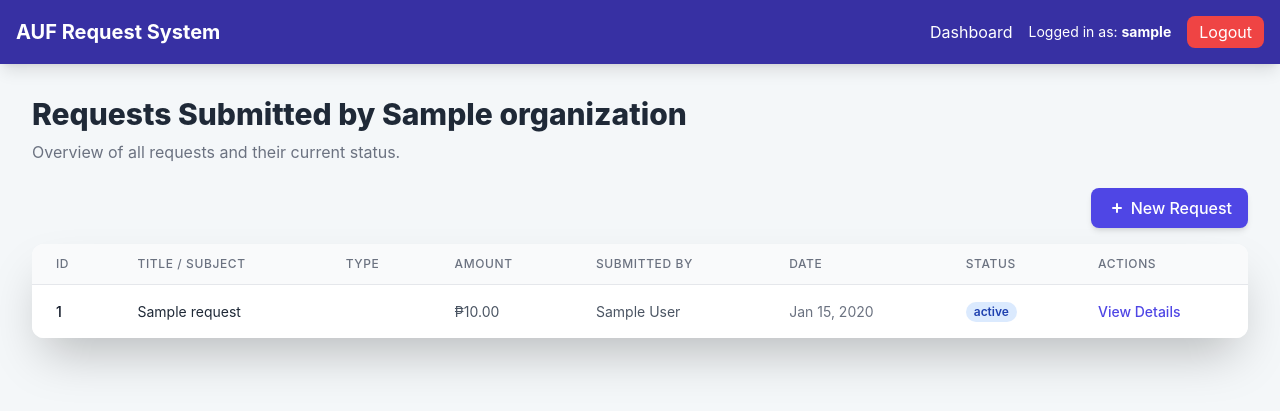
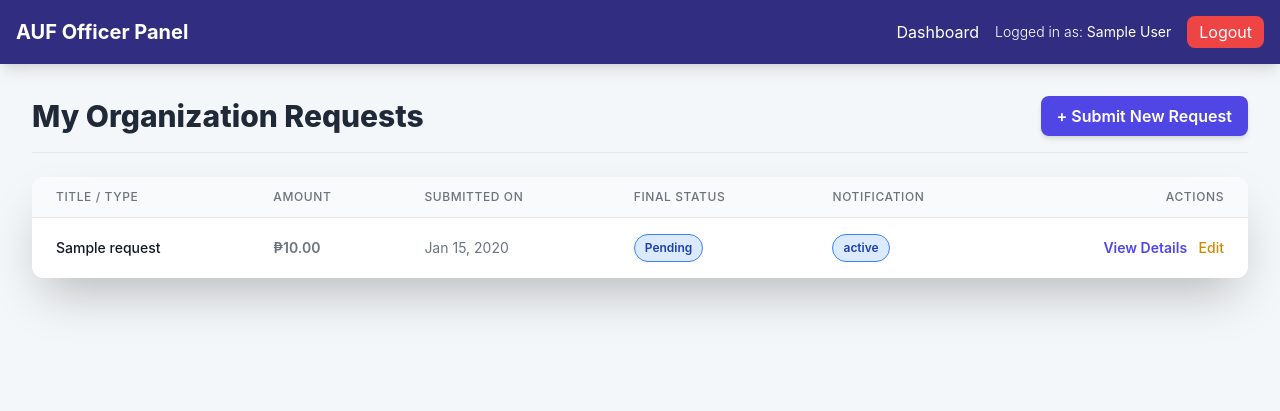
Before and after one commit to KurtSarmiento/auf-requests-system, a PHP site: page /request_list.php in a window 1280 px wide. Shown: the top 411 px of the page. Run offline with PHP 8.4, Linux system fonts and the light colour scheme; the visitor is signed in with stand-in values (Sample User, id 1); tables that the repository leaves empty or names only in its code hold one stand-in row (values such as "Sample post"); some libraries are stand-ins or nearby versions.

Commit message:
Enhance request list page with role-based access control, improved status display, and error handling for database queries

```diff
--- a/request_list.php
+++ b/request_list.php
@@ -2,84 +2,73 @@
 // Initialize the session
 session_start();
 
-// Check if the user is logged in. If not, redirect to login page.
-if (!isset($_SESSION["loggedin"]) || $_SESSION["loggedin"] !== true) {
+// Check if the user is logged in, if not then redirect to login page
+if (!isset($_SESSION["loggedin"]) || $_SESSION["loggedin"] !== true || $_SESSION["role"] !== 'Officer') {
     header("location: login.php");
     exit;
 }
 
-// Include database connection
 require_once "db_config.php";
 
-// Get user and organization info from session
-$current_org_id = $_SESSION["org_id"];
-$current_org_name = "";
+$user_id = $_SESSION["user_id"];
+$org_id = $_SESSION["org_id"];
+$requests = [];
+$error_message = "";
 
 // Function to determine CSS class for status pill
 function get_status_class($status) {
     switch ($status) {
         case 'Approved':
-            return 'bg-green-100 text-green-800';
+            return 'bg-green-100 text-green-800 border-green-500';
         case 'Rejected':
-            return 'bg-red-100 text-red-800';
-        case 'Under Review':
-            return 'bg-yellow-100 text-yellow-800';
+            return 'bg-red-100 text-red-800 border-red-500';
+        case 'Awaiting AFO Approval':
+            return 'bg-yellow-100 text-yellow-800 border-yellow-500';
+        case 'Budget Available':
+            return 'bg-purple-100 text-purple-800 border-purple-500 font-bold';
         case 'Pending':
         default:
-            return 'bg-blue-100 text-blue-800';
+            return 'bg-blue-100 text-blue-800 border-blue-500';
     }
 }
 
-// Fetch Organization Name for display
-$sql_org = "SELECT org_name FROM organizations WHERE org_id = ?";
-if ($stmt_org = mysqli_prepare($link, $sql_org)) {
-    mysqli_stmt_bind_param($stmt_org, "i", $param_org_id);
-    $param_org_id = $current_org_id;
-    if (mysqli_stmt_execute($stmt_org)) {
-        mysqli_stmt_bind_result($stmt_org, $org_name_result);
-        if (mysqli_stmt_fetch($stmt_org)) {
-            $current_org_name = $org_name_result;
-        }
-    }
-    mysqli_stmt_close($stmt_org);
-}
-
-
-// Prepare the SQL statement to fetch all requests for the organization
+// Prepare the SQL query to select all requests submitted by this officer's organization
+// Note: We are now checking the user's organization ID and displaying the final_status.
 $sql = "
     SELECT
         r.request_id,
         r.title,
         r.type,
         r.amount,
-        r.status,
         r.date_submitted,
-        u.full_name AS submitted_by
+        r.final_status,
+        r.notification_status
     FROM
         requests r
     JOIN
         users u ON r.user_id = u.user_id
     WHERE
         u.org_id = ?
-    ORDER BY
-        r.date_submitted DESC
+    ORDER BY r.date_submitted DESC
 ";
 
-$requests = [];
-
+// Line 70 (The fix is in the SQL above, but the execution starts here)
 if ($stmt = mysqli_prepare($link, $sql)) {
-    // Bind organization ID parameter
-    mysqli_stmt_bind_param($stmt, "i", $param_org_id);
-    $param_org_id = $current_org_id;
+    // Bind parameters: 'i' for integer (org_id)
+    mysqli_stmt_bind_param($stmt, "i", $org_id);
 
     if (mysqli_stmt_execute($stmt)) {
         $result = mysqli_stmt_get_result($stmt);
-        // Fetch all results into an array
+        if (mysqli_num_rows($result) > 0) {
             $requests = mysqli_fetch_all($result, MYSQLI_ASSOC);
+        }
     } else {
-        echo "ERROR: Could not execute query: " . mysqli_error($link);
+        $error_message = "ERROR: Could not execute query. " . mysqli_error($link);
     }
+
     mysqli_stmt_close($stmt);
+} else {
+    $error_message = "ERROR: Could not prepare statement. " . mysqli_error($link);
 }
 
 // Close connection
@@ -96,110 +85,99 @@ mysqli_close($link);
     <script src="https://cdn.tailwindcss.com"></script>
     <style>
         body { font-family: 'Inter', sans-serif; background-color: #f4f7f9; }
-        /* Responsive table styling for smaller screens */
-        @media screen and (max-width: 768px) {
-            .table-responsive thead { display: none; }
-            .table-responsive tr {
-                display: block;
-                margin-bottom: 0.75rem;
-                border-bottom: 2px solid #e5e7eb; /* light gray */
-            }
-            .table-responsive td {
-                display: block;
-                text-align: right;
-                padding: 0.5rem 1rem;
-                position: relative;
-                font-size: 0.9rem;
-            }
-            .table-responsive td::before {
-                content: attr(data-label);
-                position: absolute;
-                left: 1rem;
+        .status-pill {
+            padding: 4px 10px;
+            border-radius: 9999px;
+            font-size: 0.75rem;
             font-weight: 600;
-                width: 50%;
-                text-align: left;
-                color: #4b5563; /* gray-700 */
-            }
+            border: 1px solid;
+            display: inline-block;
         }
     </style>
 </head>
 <body class="min-h-screen">
 
-    <!-- Navigation Bar (Simple) -->
-    <div class="bg-indigo-800 text-white p-4 shadow-lg flex justify-between items-center">
-        <h1 class="text-xl font-bold">AUF Request System</h1>
+    <!-- Navigation Bar -->
+    <div class="bg-indigo-900 text-white p-4 shadow-lg flex justify-between items-center">
+        <h1 class="text-xl font-bold">AUF Officer Panel</h1>
         <div class="flex items-center space-x-4">
             <a href="dashboard.php" class="hover:text-indigo-200 transition duration-150">Dashboard</a>
-            <span class="text-sm">Logged in as: <b><?php echo htmlspecialchars($_SESSION["username"]); ?></b></span>
+            <span class="text-sm font-light">
+                Logged in as: <b><?php echo htmlspecialchars($_SESSION["full_name"]); ?></b>
+            </span>
             <a href="logout.php" class="bg-red-500 hover:bg-red-600 text-white px-3 py-1 rounded-lg transition duration-150">Logout</a>
         </div>
     </div>
 
     <div class="container mx-auto p-4 sm:p-8">
-        <h2 class="text-3xl font-extrabold text-gray-800 mb-2">Requests Submitted by <?php echo htmlspecialchars($current_org_name); ?></h2>
-        <p class="text-gray-500 mb-6">Overview of all requests and their current status.</p>
-
-        <div class="flex justify-end mb-4">
-            <a href="request_create.php" class="inline-flex items-center bg-indigo-600 hover:bg-indigo-700 text-white font-medium px-4 py-2 rounded-lg transition duration-150 shadow-md">
-                <!-- Plus icon using SVG -->
-                <svg xmlns="http://www.w3.org/2000/svg" class="h-5 w-5 mr-1" viewBox="0 0 20 20" fill="currentColor">
-                    <path fill-rule="evenodd" d="M10 5a1 1 0 011 1v3h3a1 1 0 110 2h-3v3a1 1 0 11-2 0v-3H6a1 1 0 110-2h3V6a1 1 0 011-1z" clip-rule="evenodd" />
-                </svg>
-                New Request
+        <div class="flex justify-between items-center mb-6 border-b pb-4">
+            <h2 class="text-3xl font-extrabold text-gray-800">My Organization Requests</h2>
+            <a href="create_request.php" class="bg-indigo-600 hover:bg-indigo-700 text-white px-4 py-2 rounded-lg font-semibold shadow-md transition duration-150">
+                + Submit New Request
             </a>
         </div>
 
-        <!-- Requests Table -->
+        <?php if ($error_message): ?>
+            <div class="bg-red-100 border-l-4 border-red-500 text-red-700 p-4 mb-8 rounded-lg" role="alert">
+                <p class="font-bold">Database Error</p>
+                <p><?php echo $error_message; ?></p>
+            </div>
+        <?php elseif (empty($requests)): ?>
+            <div class="bg-blue-100 border-l-4 border-blue-500 text-blue-700 p-8 mb-8 rounded-xl">
+                <p class="text-lg font-semibold">No Requests Found</p>
+                <p class="mt-2">Your organization, **<?php echo htmlspecialchars($_SESSION["org_name"] ?? 'Your Org'); ?>**, has not submitted any requests yet.</p>
+            </div>
+        <?php else: ?>
             <div class="bg-white rounded-xl shadow-2xl overflow-x-auto">
-            <table class="min-w-full divide-y divide-gray-200 table-responsive">
+                <table class="min-w-full divide-y divide-gray-200">
                     <thead class="bg-gray-50">
                         <tr>
-                        <th class="px-6 py-3 text-left text-xs font-medium text-gray-500 uppercase tracking-wider">ID</th>
-                        <th class="px-6 py-3 text-left text-xs font-medium text-gray-500 uppercase tracking-wider">Title / Subject</th>
-                        <th class="px-6 py-3 text-left text-xs font-medium text-gray-500 uppercase tracking-wider">Type</th>
-                        <th class="px-6 py-3 text-left text-xs font-medium text-gray-500 uppercase tracking-wider">Amount</th>
-                        <th class="px-6 py-3 text-left text-xs font-medium text-gray-500 uppercase tracking-wider">Submitted By</th>
-                        <th class="px-6 py-3 text-left text-xs font-medium text-gray-500 uppercase tracking-wider">Date</th>
-                        <th class="px-6 py-3 text-left text-xs font-medium text-gray-500 uppercase tracking-wider">Status</th>
-                        <th class="px-6 py-3 text-left text-xs font-medium text-gray-500 uppercase tracking-wider">Actions</th>
+                            <th scope="col" class="px-6 py-3 text-left text-xs font-medium text-gray-500 uppercase tracking-wider">Title / Type</th>
+                            <th scope="col" class="px-6 py-3 text-left text-xs font-medium text-gray-500 uppercase tracking-wider">Amount</th>
+                            <th scope="col" class="px-6 py-3 text-left text-xs font-medium text-gray-500 uppercase tracking-wider">Submitted On</th>
+                            <th scope="col" class="px-6 py-3 text-left text-xs font-medium text-gray-500 uppercase tracking-wider">Final Status</th>
+                            <th scope="col" class="px-6 py-3 text-left text-xs font-medium text-gray-500 uppercase tracking-wider">Notification</th>
+                            <th scope="col" class="px-6 py-3 text-right text-xs font-medium text-gray-500 uppercase tracking-wider">Actions</th>
                         </tr>
                     </thead>
                     <tbody class="bg-white divide-y divide-gray-200">
-                    <?php if (!empty($requests)): ?>
                         <?php foreach ($requests as $request): ?>
                         <tr>
-                                <td class="px-6 py-4 whitespace-nowrap text-sm font-medium text-gray-900" data-label="ID"><?php echo $request['request_id']; ?></td>
-                                <td class="px-6 py-4 whitespace-nowrap text-sm text-gray-800" data-label="Title"><?php echo htmlspecialchars($request['title']); ?></td>
-                                <td class="px-6 py-4 whitespace-nowrap text-sm text-gray-600" data-label="Type"><?php echo htmlspecialchars($request['type']); ?></td>
-                                <td class="px-6 py-4 whitespace-nowrap text-sm text-gray-600" data-label="Amount">
-                                    <?php echo $request['amount'] !== NULL ? '₱' . number_format($request['amount'], 2) : 'N/A'; ?>
+                            <td class="px-6 py-4 whitespace-nowrap">
+                                <div class="text-sm font-medium text-gray-900"><?php echo htmlspecialchars($request['title']); ?></div>
+                                <div class="text-xs text-gray-500"><?php echo htmlspecialchars($request['type']); ?></div>
                             </td>
-                                <td class="px-6 py-4 whitespace-nowrap text-sm text-gray-600" data-label="Submitted By"><?php echo htmlspecialchars($request['submitted_by']); ?></td>
-                                <td class="px-6 py-4 whitespace-nowrap text-sm text-gray-500" data-label="Date">
+                            <td class="px-6 py-4 whitespace-nowrap text-sm text-gray-500 font-semibold">
+                                <?php echo $request['amount'] !== null ? '₱' . number_format($request['amount'], 2) : 'N/A'; ?>
+                            </td>
+                            <td class="px-6 py-4 whitespace-nowrap text-sm text-gray-500">
                                 <?php echo date('M d, Y', strtotime($request['date_submitted'])); ?>
                             </td>
-                                <td class="px-6 py-4 whitespace-nowrap text-sm" data-label="Status">
-                                    <span class="px-2 inline-flex text-xs leading-5 font-semibold rounded-full <?php echo get_status_class($request['status']); ?>">
-                                        <?php echo htmlspecialchars($request['status']); ?>
+                            <td class="px-6 py-4 whitespace-nowrap">
+                                <span class="status-pill <?php echo get_status_class($request['final_status']); ?>">
+                                    <?php echo htmlspecialchars($request['final_status']); ?>
                                 </span>
                             </td>
-                                <td class="px-6 py-4 whitespace-nowrap text-sm font-medium" data-label="Actions">
-                                    <!-- Placeholder link for viewing/editing details -->
-                                    <a href="request_details.php?id=<?php echo $request['request_id']; ?>"
-                                       class="text-indigo-600 hover:text-indigo-900">View Details</a>
+                            <td class="px-6 py-4 whitespace-nowrap">
+                                <span class="status-pill <?php echo get_status_class($request['notification_status']); ?>">
+                                    <?php echo htmlspecialchars($request['notification_status']); ?>
+                                </span>
+                            </td>
+                            <td class="px-6 py-4 whitespace-nowrap text-right text-sm font-medium space-x-2">
+                                <a href="request_details.php?id=<?php echo htmlspecialchars($request['request_id']); ?>" class="text-indigo-600 hover:text-indigo-900 font-semibold transition duration-150">
+                                    View Details
+                                </a>
+                                <?php if ($request['final_status'] === 'Pending'): ?>
+                                    <!-- Edit/Delete only allowed if the request is still pending for any stage -->
+                                    <a href="edit_request.php?id=<?php echo htmlspecialchars($request['request_id']); ?>" class="text-yellow-600 hover:text-yellow-900 transition duration-150 ml-2">Edit</a>
+                                <?php endif; ?>
                             </td>
                         </tr>
                         <?php endforeach; ?>
-                    <?php else: ?>
-                        <tr>
-                            <td colspan="8" class="px-6 py-10 text-center text-gray-500">
-                                You have not submitted any requests yet.
-                            </td>
-                        </tr>
-                    <?php endif; ?>
                     </tbody>
                 </table>
             </div>
+        <?php endif; ?>
     </div>
 </body>
 </html>
```
Lines whose indentation alone changed are shown as unchanged.
